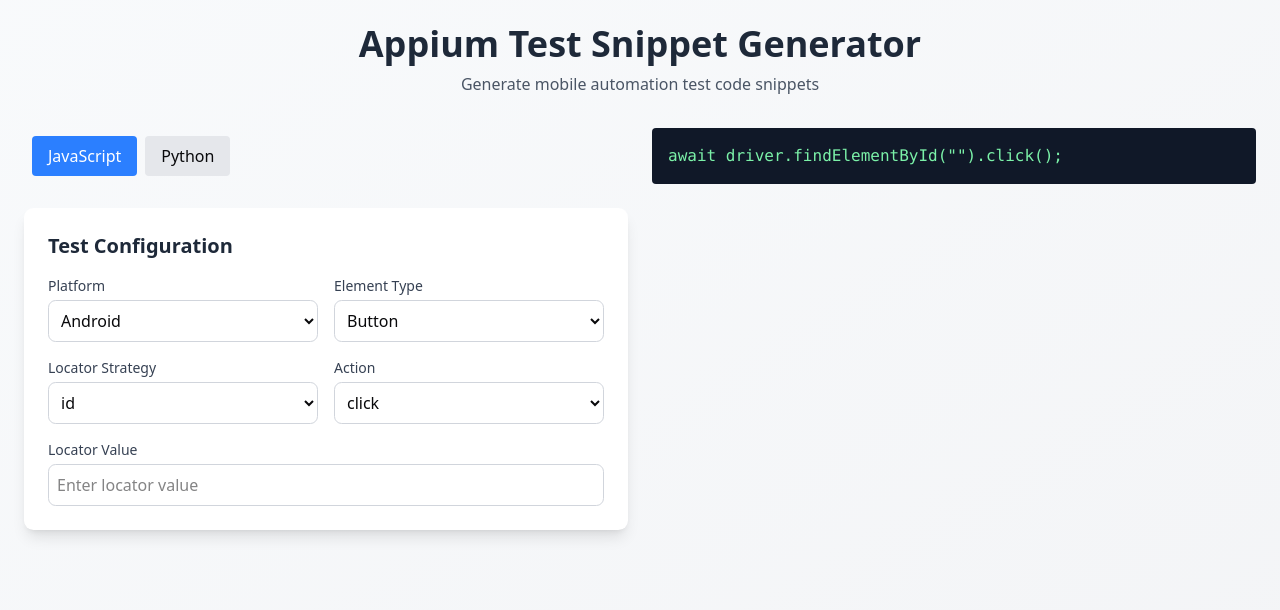
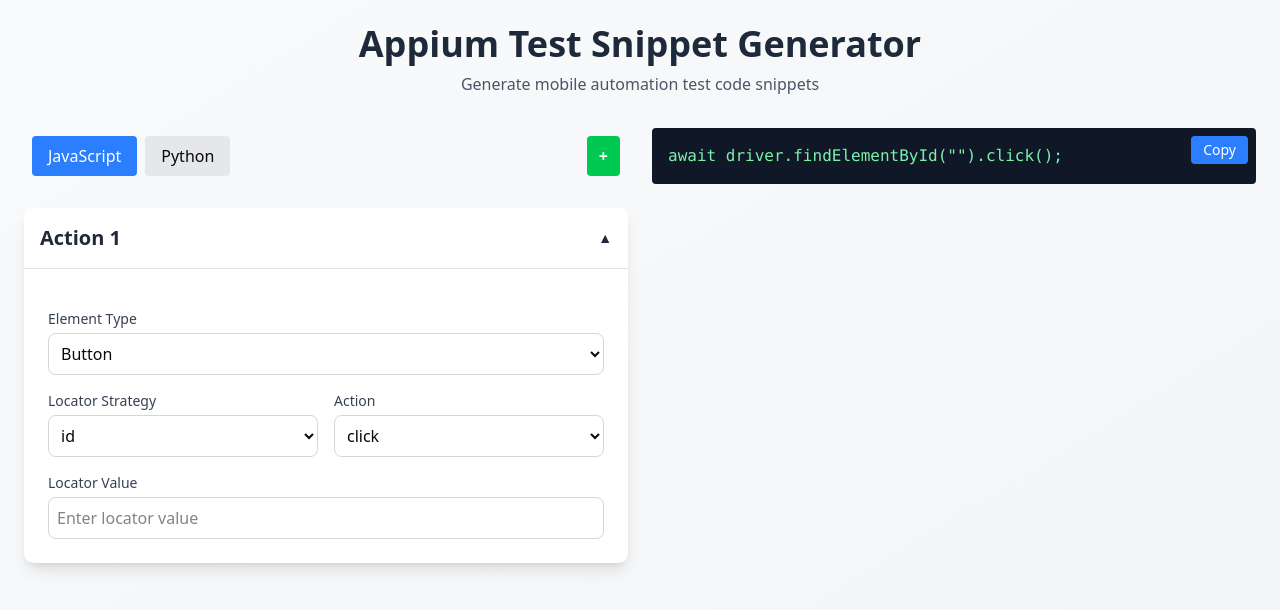
Before and after one commit to suwardhana/appium_snippet_generator, a React (Vite) app: page / in a window 1280 px wide. Shown: the top 610 px of the page. Built offline with nearby package versions, Linux system fonts and the light colour scheme.

Commit message:
remove platform

```diff
--- a/src/App.tsx
+++ b/src/App.tsx
@@ -5,20 +5,53 @@
 import { generateSnippet } from "./utils/generateSnippet";
 
 function App() {
-  const [formData, setFormData] = useState({
-    platform: "Android",
-    elementType: "Button",
-    locator: "id",
-    action: "click",
-    value: "",
-  });
+  const [formPanels, setFormPanels] = useState([
+    {
+      elementType: "Button",
+      locator: "id",
+      action: "click",
+      value: "",
+    },
+  ]);
+  const [collapsedPanels, setCollapsedPanels] = useState<boolean[]>([]);
 
   const [language, setLanguage] = useState("javascript");
   const [code, setCode] = useState("");
 
+  const addPanel = () => {
+    setFormPanels([
+      ...formPanels,
+      {
+        elementType: "Button",
+        locator: "id",
+        action: "click",
+        value: "",
+      },
+    ]);
+    setCollapsedPanels([
+      ...collapsedPanels.map(() => true),
+      false,
+    ]);
+  };
+
+  const updateFormData = (index: number, newData: any) => {
+    const updated = [...formPanels];
+    updated[index] = newData;
+    setFormPanels(updated);
+  };
+
+  const toggleCollapse = (index: number) => {
+    const updated = [...collapsedPanels];
+    updated[index] = !updated[index];
+    setCollapsedPanels(updated);
+  };
+
   useEffect(() => {
-    setCode(generateSnippet({ ...formData, language }));
-  }, [formData, language]);
+    const snippets = formPanels.map((formData) =>
+      generateSnippet({ ...formData, language })
+    );
+    setCode(snippets.join("\n\n"));
+  }, [formPanels, language]);
 
   return (
     <div className="min-h-screen w-full bg-gradient-to-br from-slate-50 to-gray-100 p-6">
@@ -34,8 +67,21 @@
 
         <div className="grid lg:grid-cols-2 gap-6">
           <div className="space-y-6">
-            <LanguageToggle language={language} setLanguage={setLanguage} />
-            <FormPanel formData={formData} setFormData={setFormData} />
+            <LanguageToggle
+              language={language}
+              setLanguage={setLanguage}
+              onAddPanel={addPanel}
+            />
+            {formPanels.map((formData, index) => (
+              <FormPanel
+                key={index}
+                formData={formData}
+                setFormData={(newData: any) => updateFormData(index, newData)}
+                index={index}
+                isCollapsed={collapsedPanels[index] || false}
+                onToggleCollapse={() => toggleCollapse(index)}
+              />
+            ))}
           </div>
           <div>
             <SnippetOutput code={code} />
--- a/src/components/FormPanel.jsx
+++ b/src/components/FormPanel.jsx
@@ -1,7 +1,6 @@
-import React from 'react';
+import React, { useState } from 'react';
 
-export default function FormPanel({ formData, setFormData }) {
-  const platforms = ['Android', 'iOS'];
+export default function FormPanel({ formData, setFormData, index, isCollapsed, onToggleCollapse }) {
   const elementTypes = ['Button', 'Input', 'TextView', 'Image', 'Switch', 'Slider'];
   const locatorStrategies = ['id', 'xpath', 'accessibilityId', 'className', 'name', 'uiAutomator', 'iOSPredicate'];
   const actions = [
@@ -22,23 +21,21 @@
   const needsCoordinates = ['swipe', 'longPress', 'doubleTap'].includes(formData.action);
 
   return (
-    <div className="bg-white rounded-lg shadow-lg p-6 space-y-4">
-      <h2 className="text-xl font-semibold text-gray-800 mb-4">Test Configuration</h2>
-
-      <div className="grid grid-cols-2 gap-4">
-        <div>
-          <label className="block text-sm font-medium text-gray-700 mb-1">Platform</label>
-          <select name="platform" onChange={handleChange} value={formData.platform} className="w-full p-2 border border-gray-300 rounded-md focus:ring-2 focus:ring-blue-500 focus:border-transparent">
-            {platforms.map(p => <option key={p} value={p}>{p}</option>)}
-          </select>
+    <div className="bg-white rounded-lg shadow-lg space-y-4">
+      <div className="p-4 border-b cursor-pointer" onClick={onToggleCollapse}>
+        <h2 className="text-xl font-semibold text-gray-800 flex justify-between items-center">
+          Action {index + 1}
+          <span className="text-sm">{isCollapsed ? '▼' : '▲'}</span>
+        </h2>
       </div>
+      {!isCollapsed && (
+        <div className="p-6 space-y-4">
 
       <div>
         <label className="block text-sm font-medium text-gray-700 mb-1">Element Type</label>
         <select name="elementType" onChange={handleChange} value={formData.elementType} className="w-full p-2 border border-gray-300 rounded-md focus:ring-2 focus:ring-blue-500 focus:border-transparent">
           {elementTypes.map(e => <option key={e} value={e}>{e}</option>)}
         </select>
-        </div>
       </div>
 
       <div className="grid grid-cols-2 gap-4">
@@ -139,5 +136,7 @@
         </div>
       )}
         </div>
+      )}
+    </div>
   );
 }
--- a/src/components/LanguageToggle.jsx
+++ b/src/components/LanguageToggle.jsx
@@ -1,8 +1,11 @@
-export default function LanguageToggle({ language, setLanguage }) {
+export default function LanguageToggle({ language, setLanguage, onAddPanel }) {
   return (
-    <div className="flex gap-2 p-2">
-      <button onClick={() => setLanguage('javascript')} className={`px-4 py-2 rounded ${language === 'javascript' ? 'bg-blue-500 text-white' : 'bg-gray-200'}`}>JavaScript</button>
-      <button onClick={() => setLanguage('python')} className={`px-4 py-2 rounded ${language === 'python' ? 'bg-blue-500 text-white' : 'bg-gray-200'}`}>Python</button>
+    <div className="flex gap-2 p-2 justify-between items-center">
+      <div className="flex gap-2">
+        <button onClick={() => setLanguage('javascript')} className={`px-4 py-2 rounded ${language === 'javascript' ? 'bg-blue-500 text-white' : 'bg-gray-200'}`}>JavaScript</button>
+        <button onClick={() => setLanguage('python')} className={`px-4 py-2 rounded ${language === 'python' ? 'bg-blue-500 text-white' : 'bg-gray-200'}`}>Python</button>
+      </div>
+      <button onClick={onAddPanel} className="px-3 py-2 bg-green-500 text-white rounded hover:bg-green-600 font-bold">+</button>
     </div>
   );
 }
--- a/src/components/SnippetOutput.jsx
+++ b/src/components/SnippetOutput.jsx
@@ -1,9 +1,29 @@
-import React from 'react';
+import React, { useState } from 'react';
 
 export default function SnippetOutput({ code }) {
+  const [copied, setCopied] = useState(false);
+
+  const handleCopy = async () => {
+    try {
+      await navigator.clipboard.writeText(code);
+      setCopied(true);
+      setTimeout(() => setCopied(false), 2000);
+    } catch (err) {
+      console.error('Failed to copy:', err);
+    }
+  };
+
   return (
-    <div className="bg-gray-900 text-green-300 p-4 rounded font-mono whitespace-pre-wrap break-all overflow-x-auto">
-      {code}
+    <div className="relative">
+      <div className="bg-gray-900 text-green-300 p-4 rounded font-mono whitespace-pre-wrap break-all overflow-x-auto">
+        {code}
+      </div>
+      <button
+        onClick={handleCopy}
+        className="absolute top-2 right-2 px-3 py-1 bg-blue-500 text-white text-sm rounded hover:bg-blue-600 transition-colors"
+      >
+        {copied ? 'Copied!' : 'Copy'}
+      </button>
     </div>
   );
 }
--- a/src/utils/generateSnippet.js
+++ b/src/utils/generateSnippet.js
@@ -1,5 +1,5 @@
 export function generateSnippet(formData) {
-  const { platform, elementType, locator, action, language, value, textInput, direction, xCoord, yCoord, waitType, timeout } = formData;
+  const { elementType, locator, action, language, value, textInput, direction, xCoord, yCoord, waitType, timeout } = formData;
 
   const templates = {
     javascript: generateJavaScript,
@@ -10,7 +10,7 @@
 }
 
 function generateJavaScript(formData) {
-  const { platform, elementType, locator, action, value, textInput, direction, xCoord, yCoord, waitType, timeout } = formData;
+  const { elementType, locator, action, value, textInput, direction, xCoord, yCoord, waitType, timeout } = formData;
 
   if (isDeviceAction(action)) {
     return getDeviceActionCode(action, 'javascript', formData);
@@ -29,7 +29,7 @@
 }
 
 function generatePython(formData) {
-  const { platform, elementType, locator, action, value, textInput, direction, xCoord, yCoord, waitType, timeout } = formData;
+  const { elementType, locator, action, value, textInput, direction, xCoord, yCoord, waitType, timeout } = formData;
 
   if (isDeviceAction(action)) {
     return getDeviceActionCode(action, 'python', formData);
```
Lines whose indentation alone changed are shown as unchanged.
